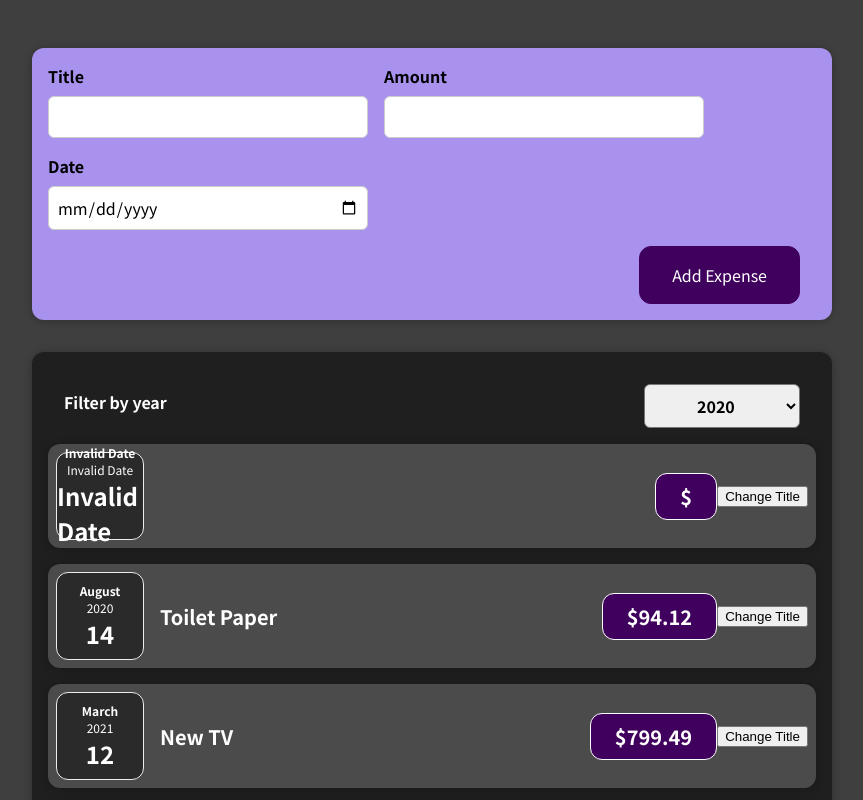
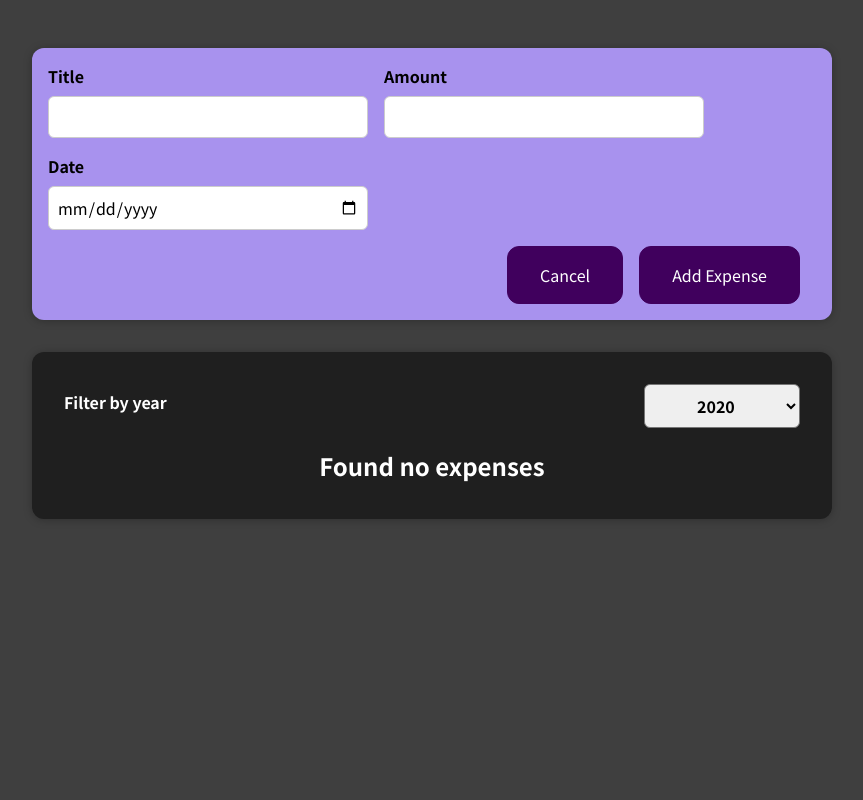
Before and after one commit to Fedozie/academind-first-project, a React (Create React App) app: page / in a window 1280 px wide. Both pictures are taken after a click on the button "Add Expense". Shown: the top 800 px of the page, without its empty margins (208-1071 px from the left). Built offline with nearby package versions, Linux system fonts and the light colour scheme.

Commit message:
Added Oncancel function to the form

```diff
--- a/src/components/Expenses/ExpenseItem.js
+++ b/src/components/Expenses/ExpenseItem.js
@@ -12,6 +12,7 @@
     }
 
     return (
+        <li>
             <Card className="expense-item">
                 <ExpenseDate date={props.date}/>
                 <div className="expense-item__description">
@@ -20,6 +21,7 @@
                 </div>
                 <button onClick = {clickHandler}>Change Title</button>
             </Card>
+        </li>
     );
 }
 
--- a/src/components/Expenses/Expenses.js
+++ b/src/components/Expenses/Expenses.js
@@ -1,8 +1,8 @@
 import React, {useState} from 'react';
-import ExpenseItem from './ExpenseItem';
 import './Expenses.css';
 import Card from '../UI/Card';
 import ExpensesFilter from './ExpensesFilter';
+import ExpensesList from './ExpensesList';
 
 const Expenses = (props) => {
     const [filteredYear, setFilteredYear] = useState(2020)
@@ -11,18 +11,16 @@
         setFilteredYear(selectedYear)
     }
 
+    const filteredExpenses = props.items.filter((expense)  => {
+        return expense.date.getFullYear().toString() === filteredYear
+    })
+
+
     return (
         <div>
             <Card className = "expenses">
                 <ExpensesFilter onChangeFilter = {filterChangeHandler} selected = {filteredYear}/>
-                {props.items.map((expense) => (
-                    <ExpenseItem
-                        key = {expense.id}
-                        title = {expense.title}
-                        amount = {expense.amount}
-                        date = {expense.date}
-                        />))}
-
+                <ExpensesList items = {filteredExpenses}/>
             </Card>
         </div>
 
--- /dev/null
+++ b/src/components/Expenses/ExpensesList.css
@@ -0,0 +1,9 @@
+.expenses-list{
+    list-style: none;
+    padding: 0;
+}
+
+.expenses-list__fallback{
+    color: white;
+    text-align: center;
+}
--- /dev/null
+++ b/src/components/Expenses/ExpensesList.js
@@ -0,0 +1,25 @@
+import React from 'react';
+import './ExpensesList.css';
+import ExpenseItem from './ExpenseItem';
+
+const ExpensesList = (props) => {
+
+    if(props.items.length === 0){
+        return <h2 className = "expenses-list__fallback">Found no expenses</h2>
+    }
+
+    return (
+        <ul className="expenses-list">
+            {props.items.map((expense) => (
+                <ExpenseItem
+                    key = {expense.id}
+                    title = {expense.title}
+                    amount = {expense.amount}
+                    date = {expense.date}
+                />
+            ))}
+        </ul>
+    );
+}
+
+export default ExpensesList;
--- a/src/components/NewExpense/ExpenseForm.js
+++ b/src/components/NewExpense/ExpenseForm.js
@@ -51,6 +51,7 @@
                 </div>
             </div>
             <div className="new-expense__actions">
+                <button type = "button" onClick = {props.onCancel}>Cancel</button>
                 <button type="submit">Add Expense</button>
             </div>
         </form>
--- a/src/components/NewExpense/NewExpense.js
+++ b/src/components/NewExpense/NewExpense.js
@@ -1,22 +1,35 @@
+import React, {useState} from 'react';
 import './NewExpense.css';
 import ExpenseForm from './ExpenseForm'
 
 
 const NewExpense = (props) => {
+    const [isEditing, setIsEditing] = useState(false);
+
+    const startEditingHandler = () => {
+        setIsEditing(true)
+    }
+
+    const stopEditingHandler = () => {
+        setIsEditing(false)
+    }
+
     const saveExpenseDataHandler = (enteredExpenseData) => {
         const expenseData = {
             ...enteredExpenseData,
             id: Math.random().toString()
         }
-        console.log(expenseData)
-        props.onAddExpense(expenseData)
+        console.log(expenseData);
+        props.onAddExpense(expenseData);
+        setIsEditing(false)
     }
 
 
 
     return (
         <div className="new-expense">
-            <ExpenseForm onSaveExpenseData = {saveExpenseDataHandler}/>
+            {!isEditing && <button onClick = {startEditingHandler}>Add Expense</button>}
+            {isEditing && <ExpenseForm onSaveExpenseData = {saveExpenseDataHandler} onCancel = {stopEditingHandler} />}
         </div>
     );
 }
```
Also changed, not shown: 1 other file (tests, documents, lock files or other folders). Lines whose indentation alone changed are shown as unchanged.
